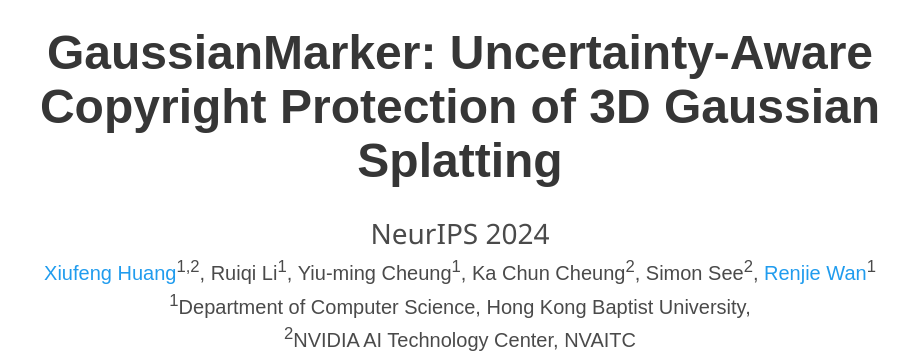
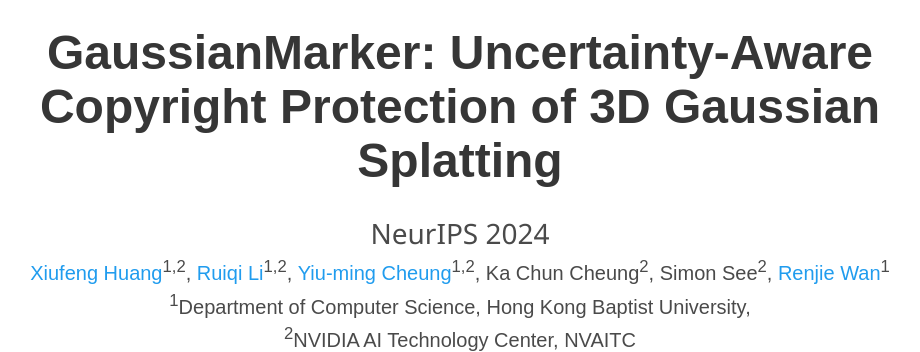
Before and after one commit to kevinhuangxf/GaussianMarker, a plain HTML site: page index.html in a window 1280 px wide. Shown: the part 74-426 px from the top of the page, without its empty margins (180-1100 px from the left). Drawn offline with nearby package versions, Linux system fonts and the light colour scheme; some icons are missing; a web font is replaced by a local one.

Commit message:
Update index.html

```diff
--- a/index.html
+++ b/index.html
@@ -87,10 +87,10 @@
             <span class="author-block">
               <a href="https://kevinhuangxf.github.io">Xiufeng Huang</a><sup>1,2</sup>,</span>
             <span class="author-block">
-              Ruiqi Li<sup>1</sup>,
+              <a href="https://www.comp.hkbu.edu.hk/~csrqli/">Ruiqi Li</a><sup>1,2</sup>,</span>
             </span>
             <span class="author-block">
-              Yiu-ming Cheung<sup>1</sup>,
+              <a href="https://www.comp.hkbu.edu.hk/~ymc/">Yiu-ming Cheung</a><sup>1,2</sup>,</span>
             </span>
             <span class="author-block">
               Ka Chun Cheung<sup>2</sup>,
```
